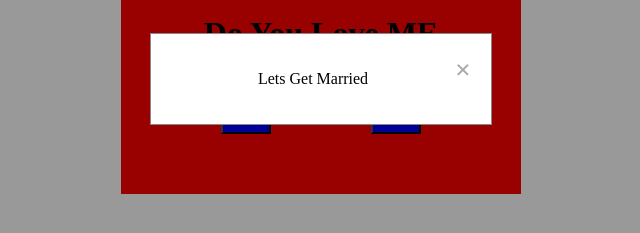
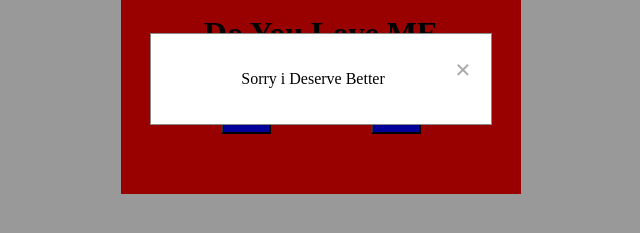
Before and after one commit to Kuldeep2804Yadav/game, a plain HTML site: page index.html in a window 1280 px wide. Both pictures are taken after a click on the button "Yes". Shown: the part 321-554 px from the top of the page, 319-959 px from the left. Drawn offline with Linux system fonts and the light colour scheme.

Commit message:
Update index.html

```diff
--- a/index.html
+++ b/index.html
@@ -81,7 +81,7 @@
     <div id="myModal" class="modal">
       <div class="modal-content">
         <span class="close" onclick="closeModal()">&times;</span>
-        <p>Lets Get Married</p>
+        <p>Sorry  i Deserve Better</p>
       </div>
     </div>
 
```
